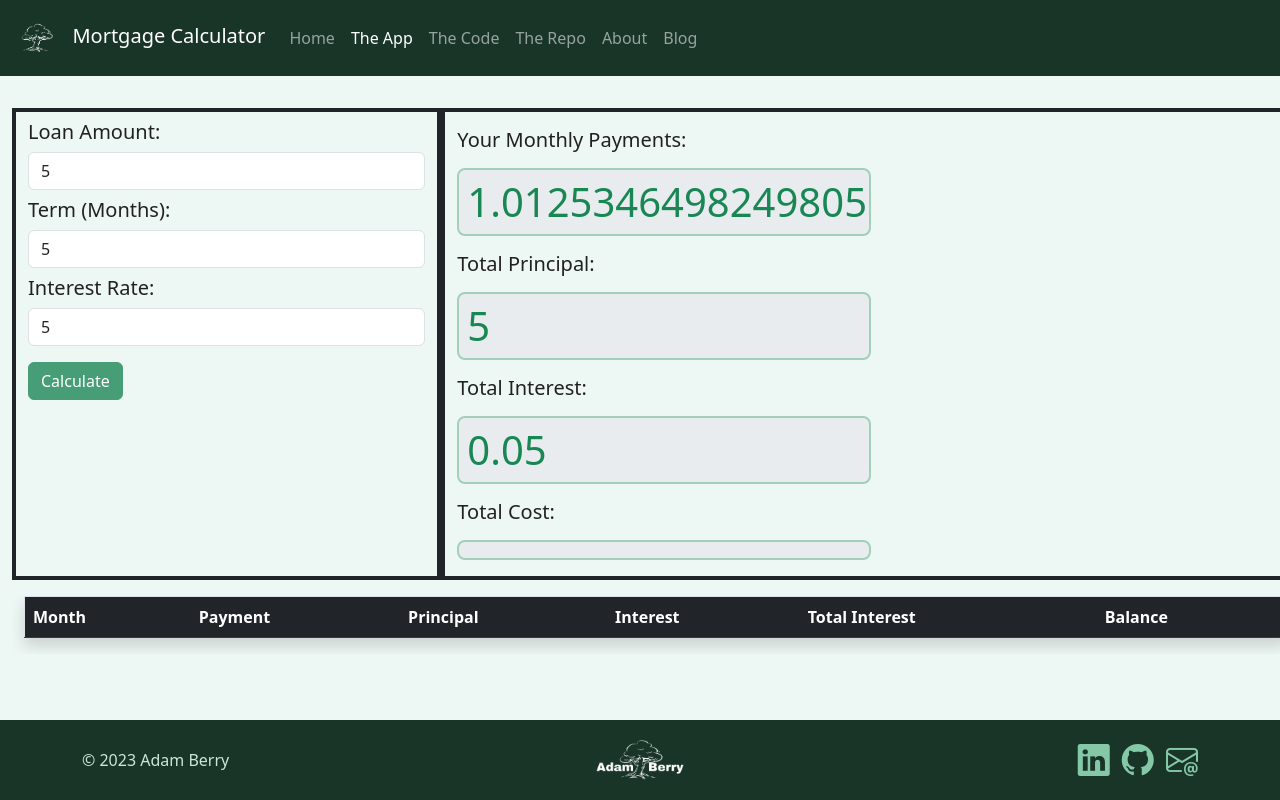
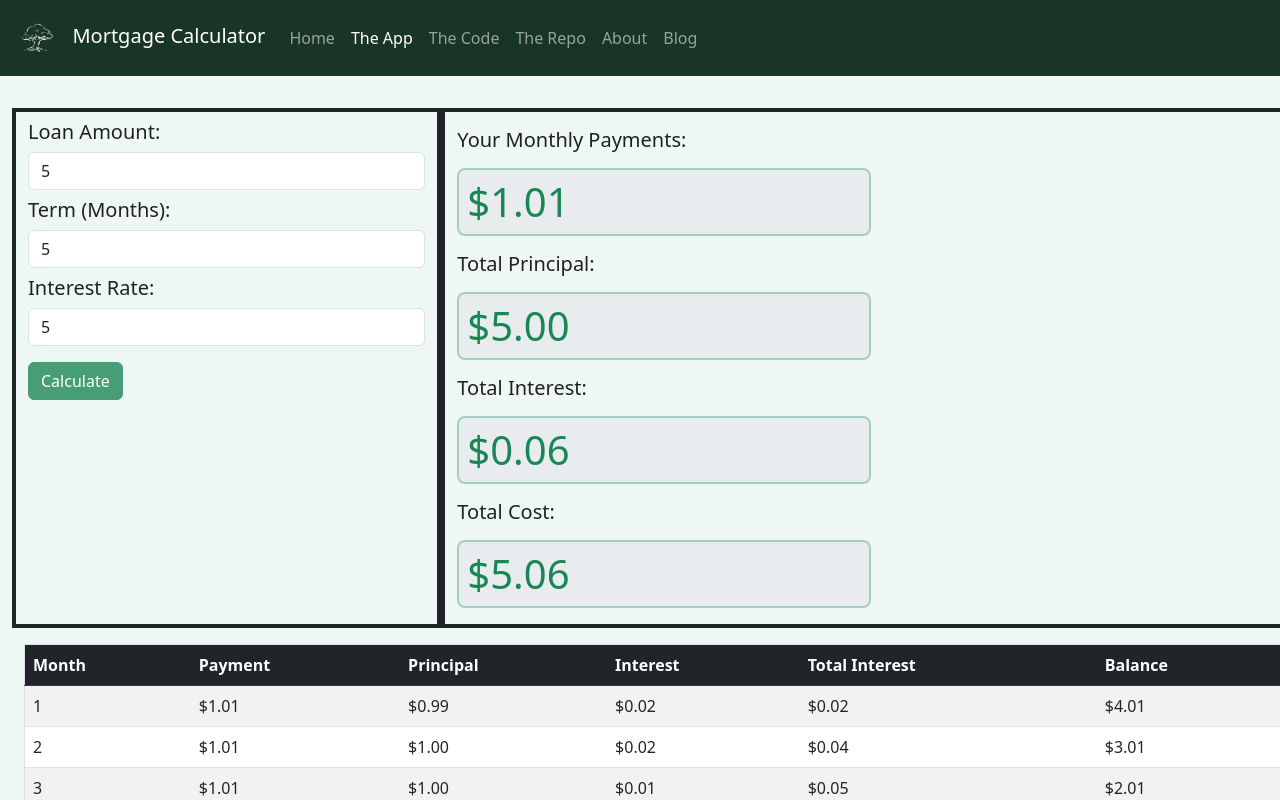
Before and after one commit to aberry2288/Mortgage-Calculator, a plain HTML site: page app.html in a window 1280 px wide. Both pictures are taken after typing "5", "5", "5" into the empty fields and a click on the button "Calculate". Shown: the top 800 px of the page. Drawn offline with nearby package versions, Linux system fonts and the light colour scheme; some packages are replaced by stand-ins of ours; a script that the page names is missing.

Commit message:
mortgage calculator working

```diff
--- a/app.html
+++ b/app.html
@@ -101,6 +101,7 @@
                     </div>
                 </div>
             </div>
+        </div>
         <div class="table-responsive mt-3">
             <table class="table table-striped border shadow">
                 <thead class="table-dark">
@@ -114,6 +115,7 @@
                     </tr>
                 </thead>
                 <tbody id="breakdown-table">
+                    <th>Enter your loan details above to see a breakdown of your monthly payments.</th>
                     <!--breakdown goes here-->
                 </tbody>
             </table>
@@ -141,12 +143,12 @@
 
     <template id="loan-row-template">
         <tr>
-            <td data-id="month"></td>
-            <td data-id="payment"></td>
-            <td data-id="principal"></td>
-            <td data-id="interest"></td>
-            <td data-id="totalInterest"></td>
-            <td data-id="balance"></td>
+            <td></td>
+            <td></td>
+            <td></td>
+            <td></td>
+            <td></td>
+            <td></td>
         </tr>
     </template>
 
--- a/js/site.js
+++ b/js/site.js
@@ -1,49 +1,149 @@
+// get input data from page
+function getValues() {
+    //get each value from page input
+    let loanAmount = document.getElementById('loanAmount').value;
+    let loanLength = document.getElementById('monthsAmount').value;
+    let loanInterest = document.getElementById('interestAmount').value;
 
+    loanAmount = parseFloat(loanAmount);
+    loanLength = parseInt(loanLength);
+    loanInterest = parseFloat(loanInterest);
 
+    //make sure those values make sense
+    if (isNaN(loanAmount) || isNaN(loanLength) || isNaN(loanInterest) || loanAmount <= 0 || loanLength <= 0 || loanInterest <= 0) {
+        swal.fire({
+            icon: 'error',
+            title: 'Whoops!',
+            text: 'Please enter valid loan details!'
+        });
 
+    } else {
 
-function getValues() {
+        //do something with those inputs
+        let loanTotals = calculateTotals(loanAmount, loanLength, loanInterest);
 
-    let a = document.getElementById('loanAmount').value;
-    let b = document.getElementById('monthsAmount').value;
-    let c = document.getElementById('interestAmount').value;
+        displayTotals(loanTotals.monthlyPayment, loanAmount, loanTotals.totalInterest, loanTotals.totalCost);
 
-    a = parseFloat(a);
-    b = parseInt(b);
-    c = parseFloat(c);
+        let payments = calculatePayments(loanLength, loanTotals.monthlyPayment, loanAmount, loanInterest);
 
-    topTableData(a, b, c);
+        displayPayments(payments);
 
+    }
 
 }
 
-function displayData() {
+// calculate totals for the loan
+function calculateTotals(principal, term, rate) {
 
+    //calculate monthly payment
+    let monthlyPayment = (principal * (rate / 1200)) / (1 - Math.pow((1 + rate / 1200), -term));
 
+    //calculate total cost
+    let totalCost = monthlyPayment * term;
 
+    //calculate total interest
+    let totalInterest = totalCost - principal;
 
+    let loanTotals = {
+        monthlyPayment: monthlyPayment,
+        totalCost: totalCost,
+        totalInterest: totalInterest
+    };
 
+    return loanTotals;
+}
 
+// Display total for the loan
+function displayTotals(monthlyPayment, principal, interest, cost) {
+
+    let formatOptions = {
+        style: 'currency',
+        currency: 'USD'
+    };
+
+    document.getElementById('monthlyPayments').textContent = monthlyPayment.toLocaleString('en-US', formatOptions);
+
+    document.getElementById('totalPrincipal').textContent = principal.toLocaleString('en-US', formatOptions);
+
+    document.getElementById('totalInterest').textContent = interest.toLocaleString('en-US', formatOptions);
+
+    document.getElementById('totalCost').textContent = cost.toLocaleString('en-US', formatOptions);
+}
+
+// calculate each month of payments in table
+function calculatePayments(term, monthlyPayment, principal, rate) {
+    //create for loop to calculate every month of payments
+
+    let remainingBalance = principal;
+    let totalInterest = 0;
+    let paymentsArray = [];
+
+    for (let month = 1; month <= term; month = month + 1) {
+
+        //calculate each column of table
+        let interestPayment = remainingBalance * (rate / 1200);
+
+        let principalPayment = monthlyPayment - interestPayment;
+
+        totalInterest += interestPayment;
+
+        remainingBalance -= principalPayment;
+
+        //create an object to store values
+
+        let loanPayment = {
+            month: month,
+            payment: monthlyPayment,
+            principal: principalPayment,
+            interest: interestPayment,
+            totalInterest: totalInterest,
+            balance: remainingBalance
+        };
+
+        //put object in array
+        paymentsArray.push(loanPayment);
+
+    }
+
+    //return array
+    return paymentsArray;
 
 }
 
-function topTableData(loanAmount, term, interestRate) {
+// Display each month of payments in the table
+function displayPayments(payments) {
 
-    let totalPayment = loanAmount * (interestRate / 1200) / (1 - (1 + interestRate / 1200) ** -term);
-    let totalPrincipal = loanAmount
-    let totalInterest = (loanAmount * (interestRate * 0.01))/term;
-    let totalCost = loanAmount + totalInterest;
+    const formatOptions = {
+        style: 'currency',
+        currency: 'USD'
+    };
 
+    const tableRowTemplate = document.getElementById('loan-row-template');
+    const paymentsTable = document.getElementById('breakdown-table');
 
-    document.getElementById('monthlyPayments').innerHTML = totalPayment;
-    document.getElementById('totalPrincipal').innerHTML = totalPrincipal;
-    document.getElementById('totalInterest').innerHTML = totalInterest;
+    paymentsTable.innerHTML = ''; //empty out table contents before making new rows
 
+    for (let i = 0; i < payments.length; i = i + 1) {
 
+        let currentMonthPayment = payments[i];
 
+        let tableRow = tableRowTemplate.content.cloneNode(true); //copy the tr element from the template
 
+        let tableCells =  tableRow.querySelectorAll('td'); //gets ALL the td elements inside of the tr we just copied
 
+        tableCells[0].textContent = currentMonthPayment.month;
+        tableCells[1].textContent = currentMonthPayment.payment.toLocaleString('en-US', formatOptions);
+        tableCells[2].textContent = currentMonthPayment.principal.toLocaleString('en-US', formatOptions);
+        tableCells[3].textContent = currentMonthPayment.interest.toLocaleString('en-US', formatOptions);
+        tableCells[4].textContent = currentMonthPayment.totalInterest.toLocaleString('en-US', formatOptions);
+        tableCells[5].textContent = Math.abs(currentMonthPayment.balance).toLocaleString('en-US', formatOptions);
 
+        if(i == payments.length - 1) {
+            tableRow.querySelector('tr').classList.add('table-success');
+        }
 
+        paymentsTable.appendChild(tableRow);
+
+    }
 
 }
```
Lines whose indentation alone changed are shown as unchanged.
